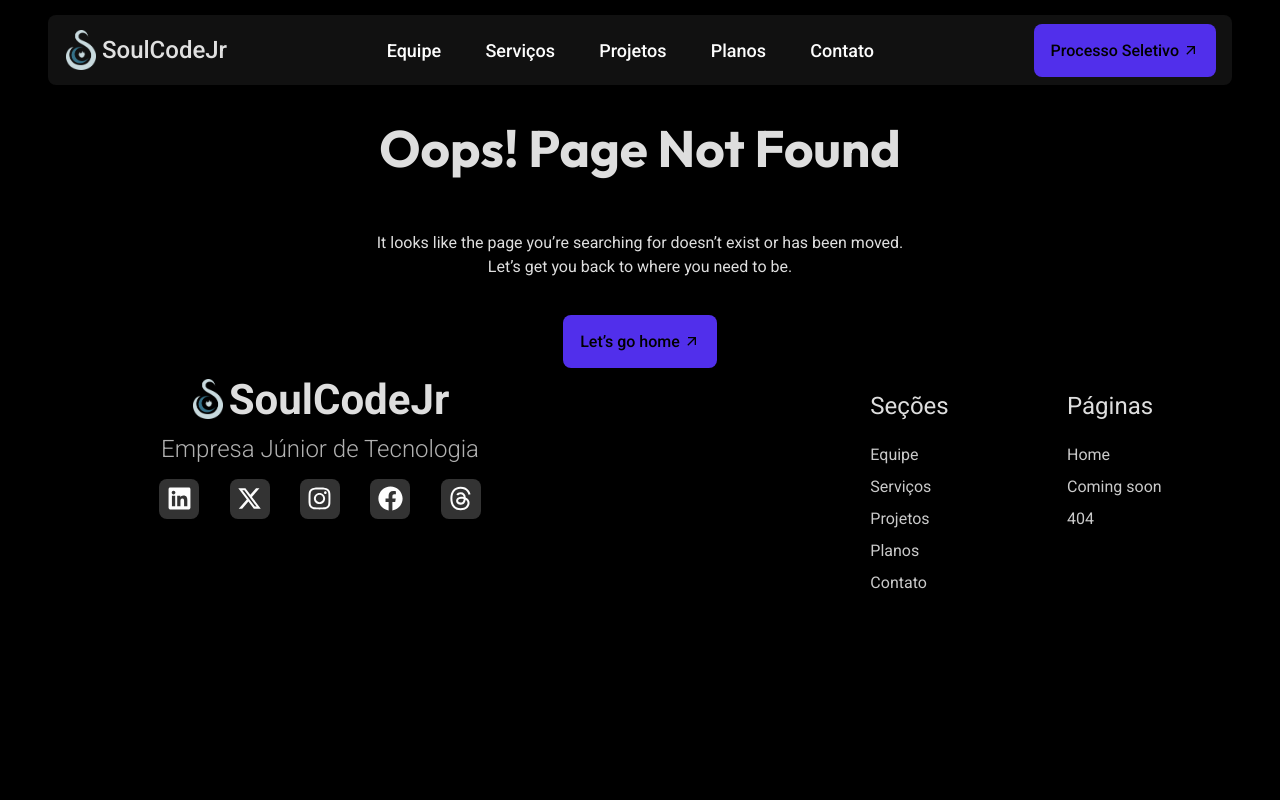
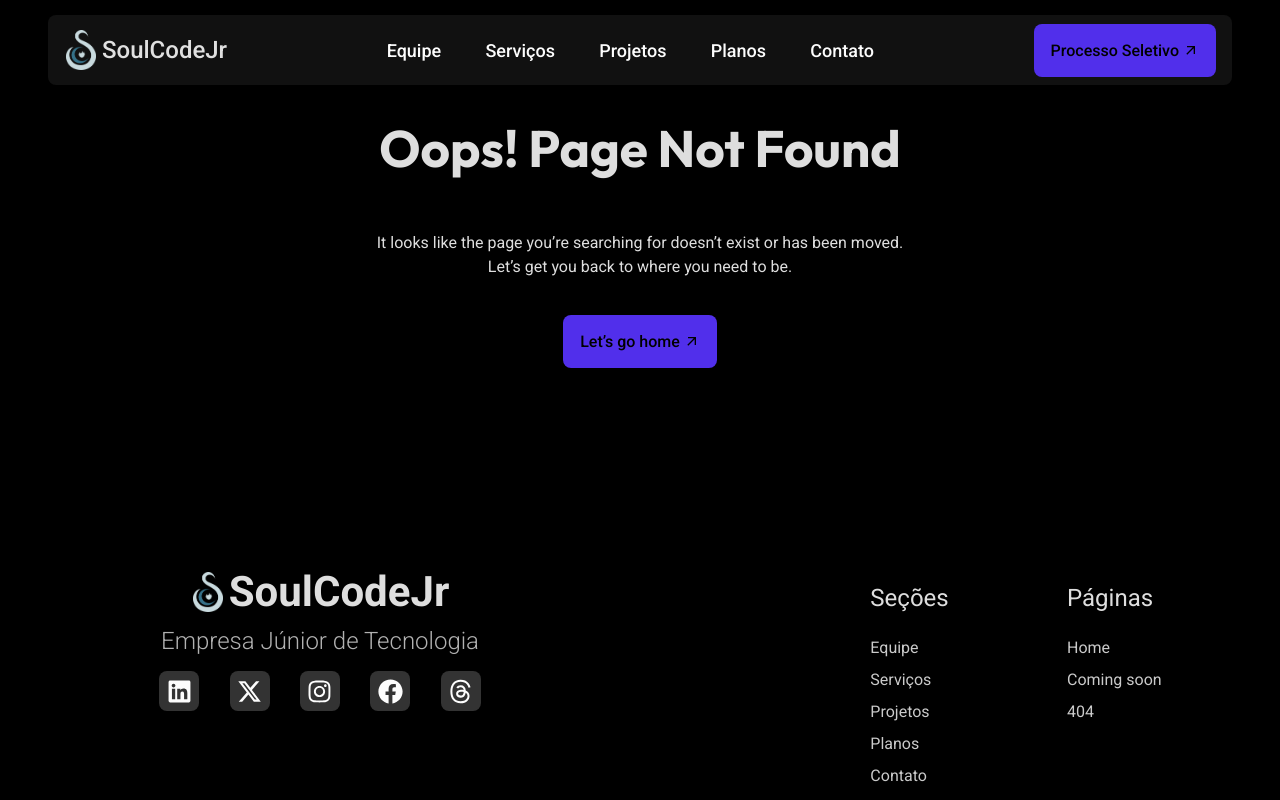
Before and after one commit to soulcodejr/SiteSoulCodeJr, a React (Vite) app in the folder frontend/: page /SiteSoulCodeJr/not-found in a window 1280 px wide. Built offline with nearby package versions, Linux system fonts and the light colour scheme.

Commit message:
alinhando footer

```diff
--- a/frontend/src/pages/NotFound.css
+++ b/frontend/src/pages/NotFound.css
@@ -1,3 +1,7 @@
+.container {
+    height: 70vh;
+}
+
 .main-text {
     margin-top: 120px;
     font-family: "Outfit", serif;
```
